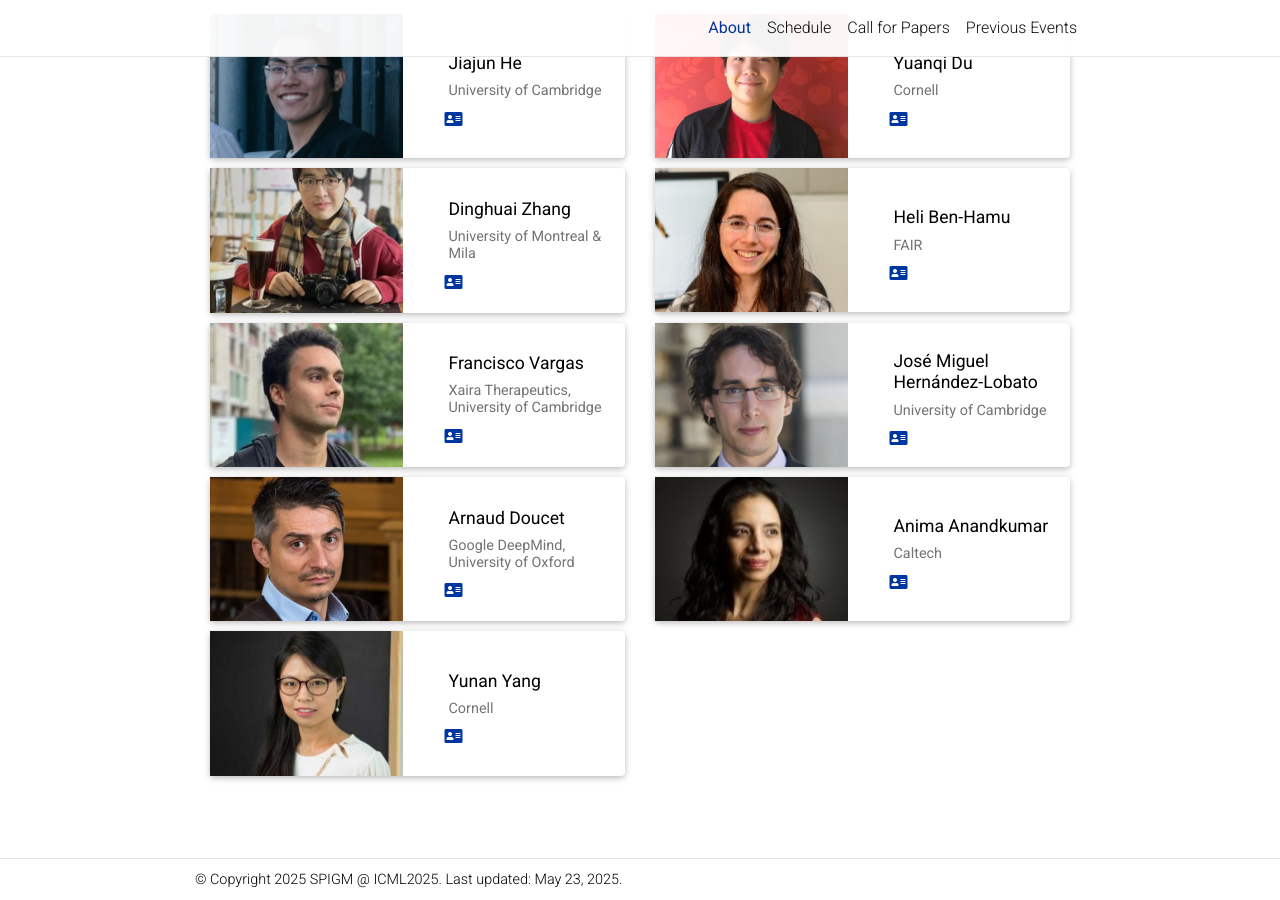
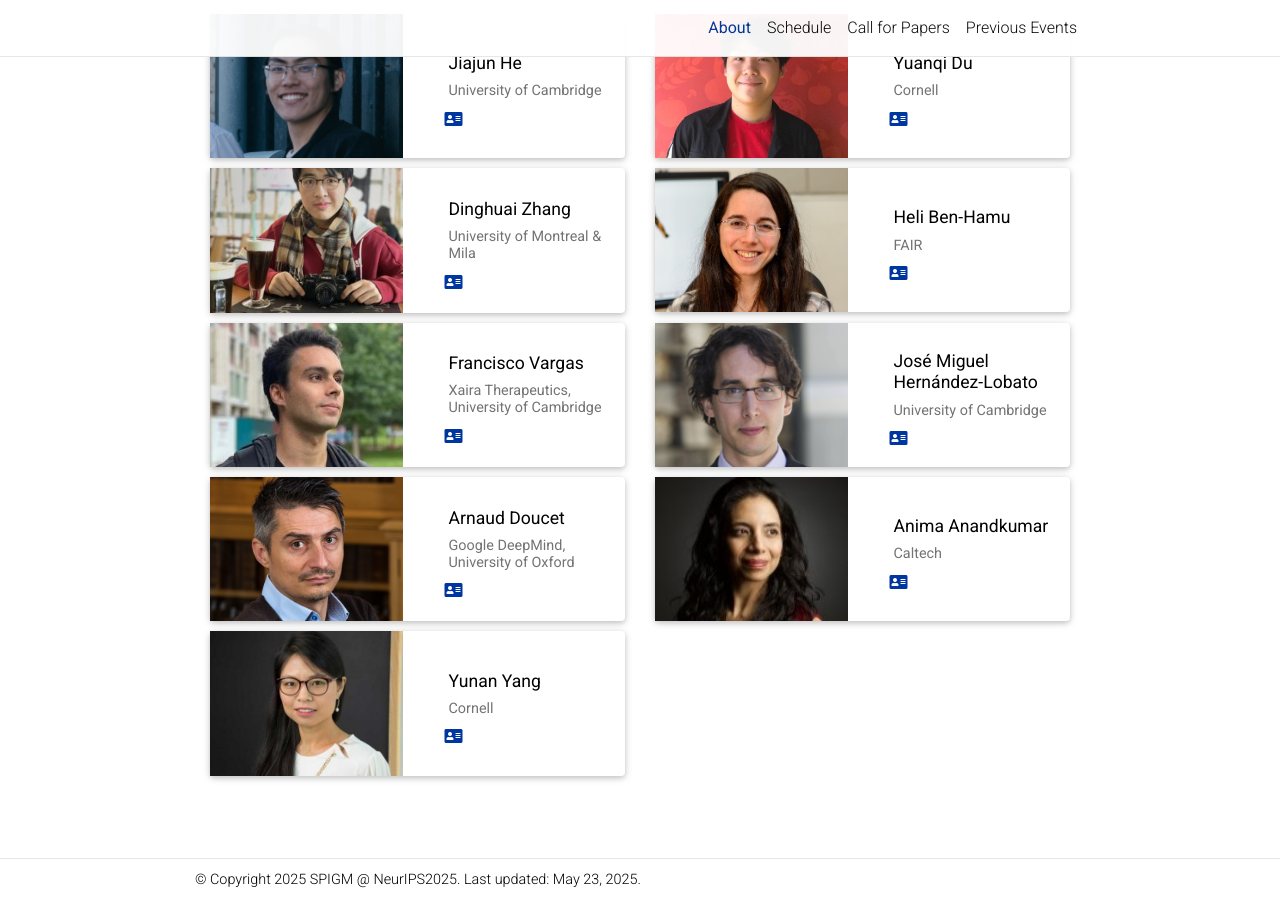
Before and after one commit to spigmworkshopv3/spigmworkshopv3.github.io, a Jekyll site: the page built from _pages/about.md, in a window 1280 px wide and 900 px high, scrolled down 3264 px. Built offline with Jekyll 4.4.1, drawn with Linux system fonts in a browser that asks for light colours; comment, search, counter and statistics services are not loaded; a style sheet for code colours, icons or effects is not loaded.

Commit message:
Update _config.yml

```diff
--- a/_config.yml
+++ b/_config.yml
@@ -5,7 +5,7 @@
 title: blank # the website title (if blank, full name will be used instead)
 first_name:
 middle_name:
-last_name: SPIGM @ ICML2025
+last_name: SPIGM @ NeurIPS2025
 email: spigmworkshop2024@gmail.com
 description: > # the ">" symbol means to ignore newlines until "footer_text:"
 
```
